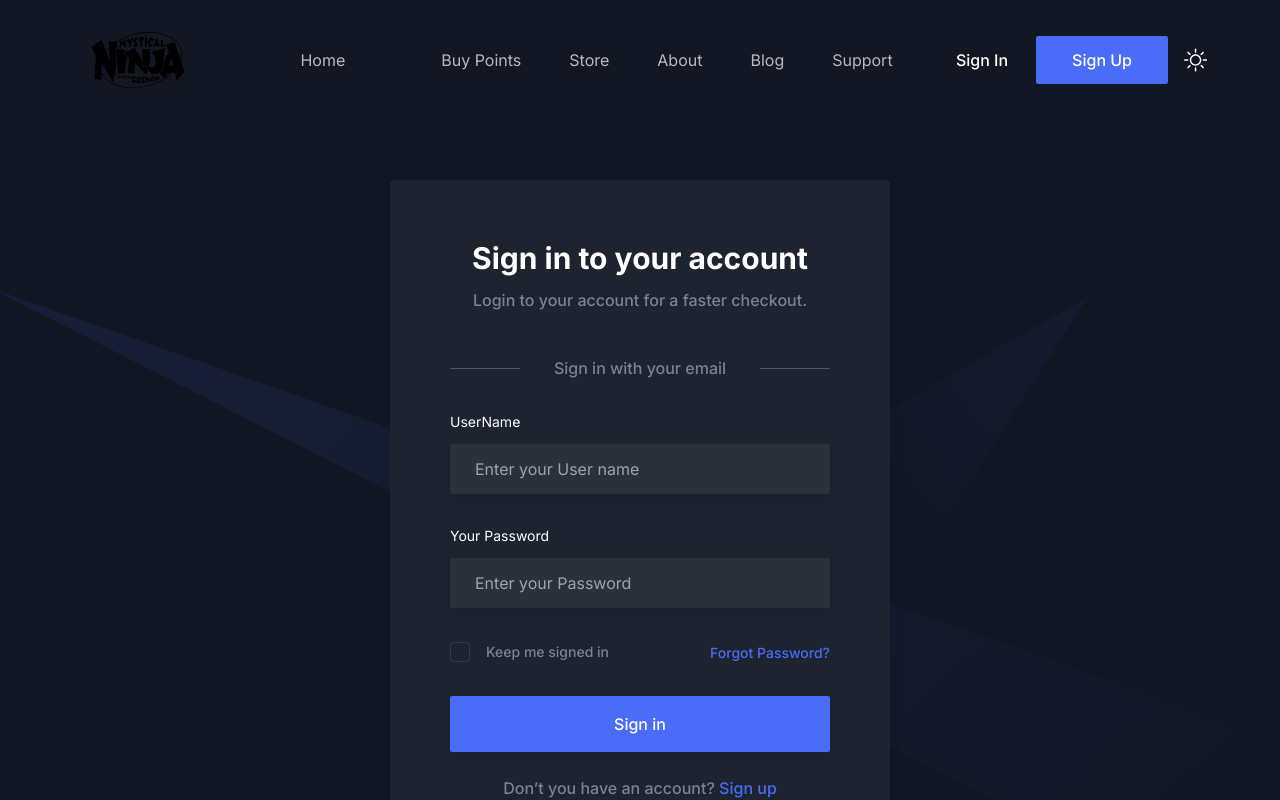
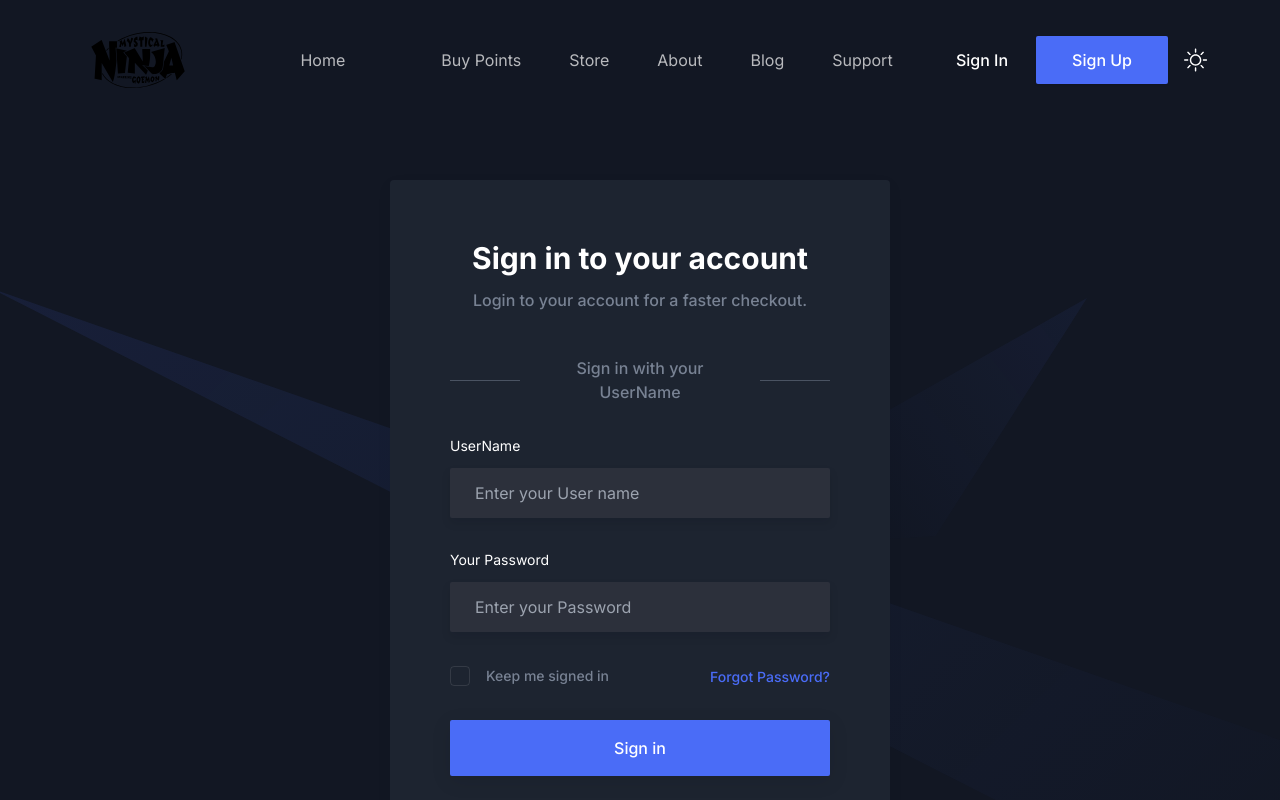
Before and after one commit to Manjul1225/ninjagame_website, a Next.js app: page /signin in a window 1280 px wide. Shown: the top 800 px of the page. Built offline with nearby package versions, Linux system fonts and the light colour scheme.

Commit message:
some text fix

```diff
--- a/src/app/signin/page.tsx
+++ b/src/app/signin/page.tsx
@@ -118,7 +118,7 @@ const SigninPage = () => {
                 <div className="mb-8 flex items-center justify-center">
                   <span className="hidden h-[1px] w-full max-w-[70px] bg-body-color/50 sm:block"></span>
                   <p className="w-full px-5 text-center text-base font-medium text-body-color">
-                    Sign in with your email
+                    Sign in with your UserName
                   </p>
                   <span className="hidden h-[1px] w-full max-w-[70px] bg-body-color/50 sm:block"></span>
                 </div>
--- a/src/app/signup/page.tsx
+++ b/src/app/signup/page.tsx
@@ -123,7 +123,7 @@ const SignupPage = () => {
                       className="mb-3 block text-sm text-dark dark:text-white"
                     >
                       {" "}
-                      User Name{" "}
+                      UserName{" "}
                     </label>
                     <input
                       type="text"
```
